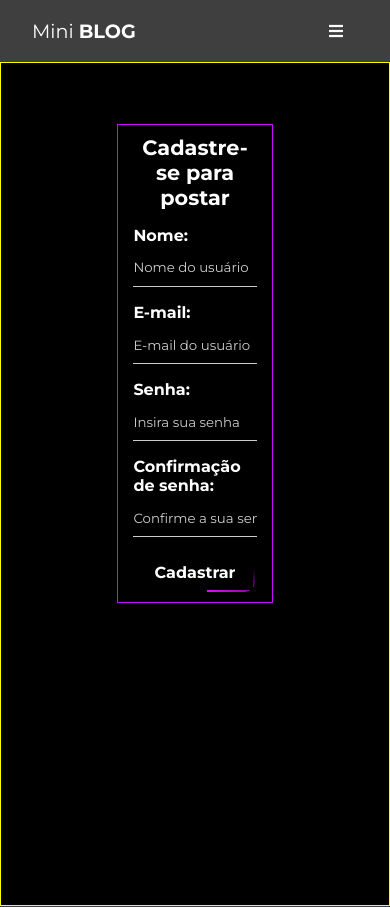
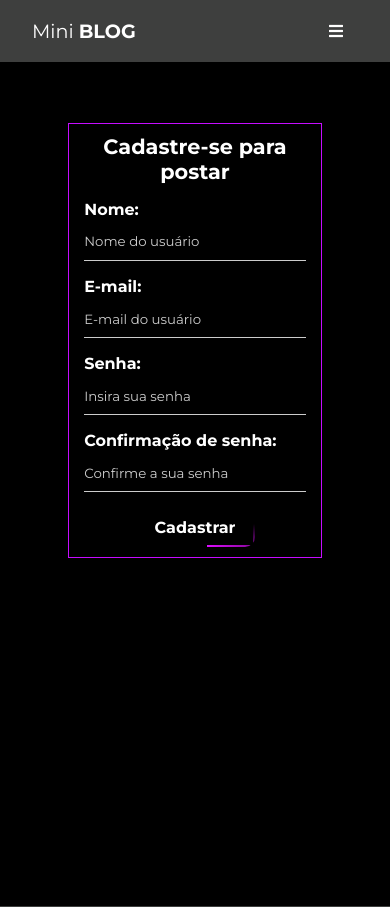
Before and after one commit to IanFranco7/miniblog, a React (Create React App) app: page /register in a window 390 px wide. Shown: the top 907 px of the page. Built offline with nearby package versions, Linux system fonts and the light colour scheme; no server answers.

Commit message:
Add More changes

```diff
--- a/src/components/NavBar.module.css
+++ b/src/components/NavBar.module.css
@@ -59,6 +59,7 @@ nav{
         right: 0;
         width: 100vw;
         background-color: #23232e;
+        padding: 0;
     }
 
     .responsive_list li{
@@ -69,6 +70,7 @@ nav{
         width: 100%;
         transition: all 0.5s ease;
     }
+
 
     .mobile_menu_icon{
         padding: 10px;
--- a/src/pages/Login/Login.module.css
+++ b/src/pages/Login/Login.module.css
@@ -140,3 +140,14 @@
     color: #aaa;
     display: block;
 }
+
+@media(max-width: 768px) {
+
+  .formulario{
+    width: 100vw;
+  }
+  .formulario form{
+    min-width: 65%;
+    margin-bottom: 2rem;
+  }
+}
--- a/src/pages/Register/Register.module.css
+++ b/src/pages/Register/Register.module.css
@@ -1,6 +1,7 @@
 .register{
     text-align: center;
     background-color: #000;
+    width: 100vw;
     height: 100vh;
 }
 
@@ -139,7 +140,6 @@
 
   @media(max-width: 768px){
     .register{
-      border: 1px solid yellow;
     }
 
     .register h1{
@@ -151,8 +151,12 @@
       display: none;
     }
 
+    .formulario{
+      width: 100vw;
+    }
+
     .formulario form{
-      width: 100vw;
+      min-width: 65%;
       margin-bottom: 2rem;
 
     }
```
